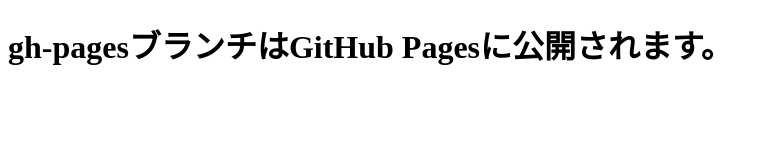
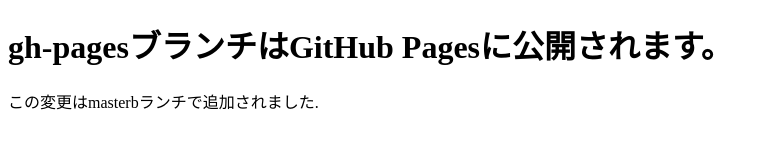
Before and after one commit to Nariniii/git-study, a plain HTML site: page index.html in a window 1280 px wide. Shown: the whole page, without its empty margins (0-768 px from the left). Drawn offline with Linux system fonts and the light colour scheme.

Commit message:
段落を追加

```diff
--- a/index.html
+++ b/index.html
@@ -6,5 +6,6 @@
   </head>
   <body>
     <h1>gh-pagesブランチはGitHub Pagesに公開されます。</h1>
+    <p>この変更はmasterbランチで追加されました.</p>
   </body>
 </html>
```
